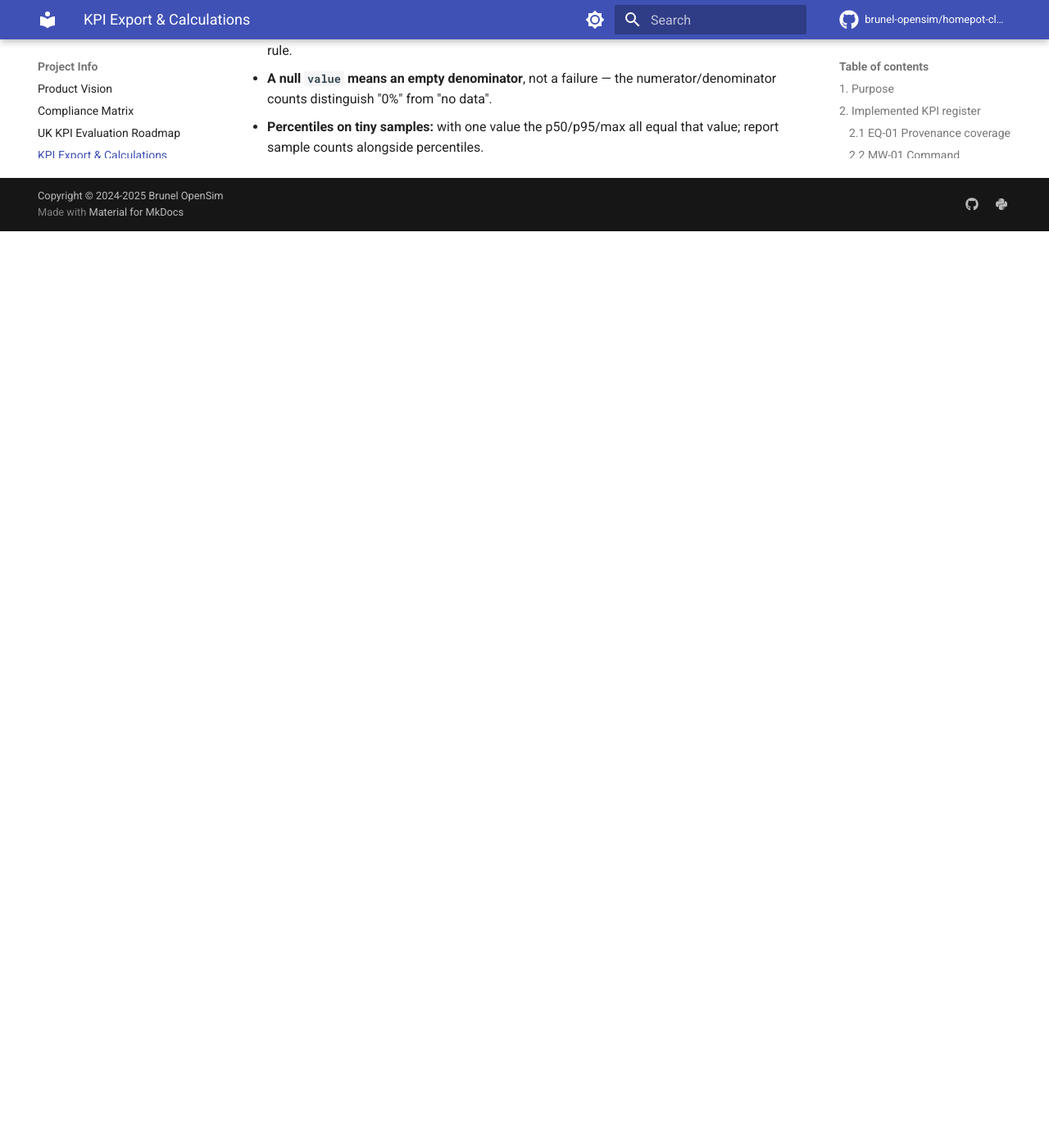
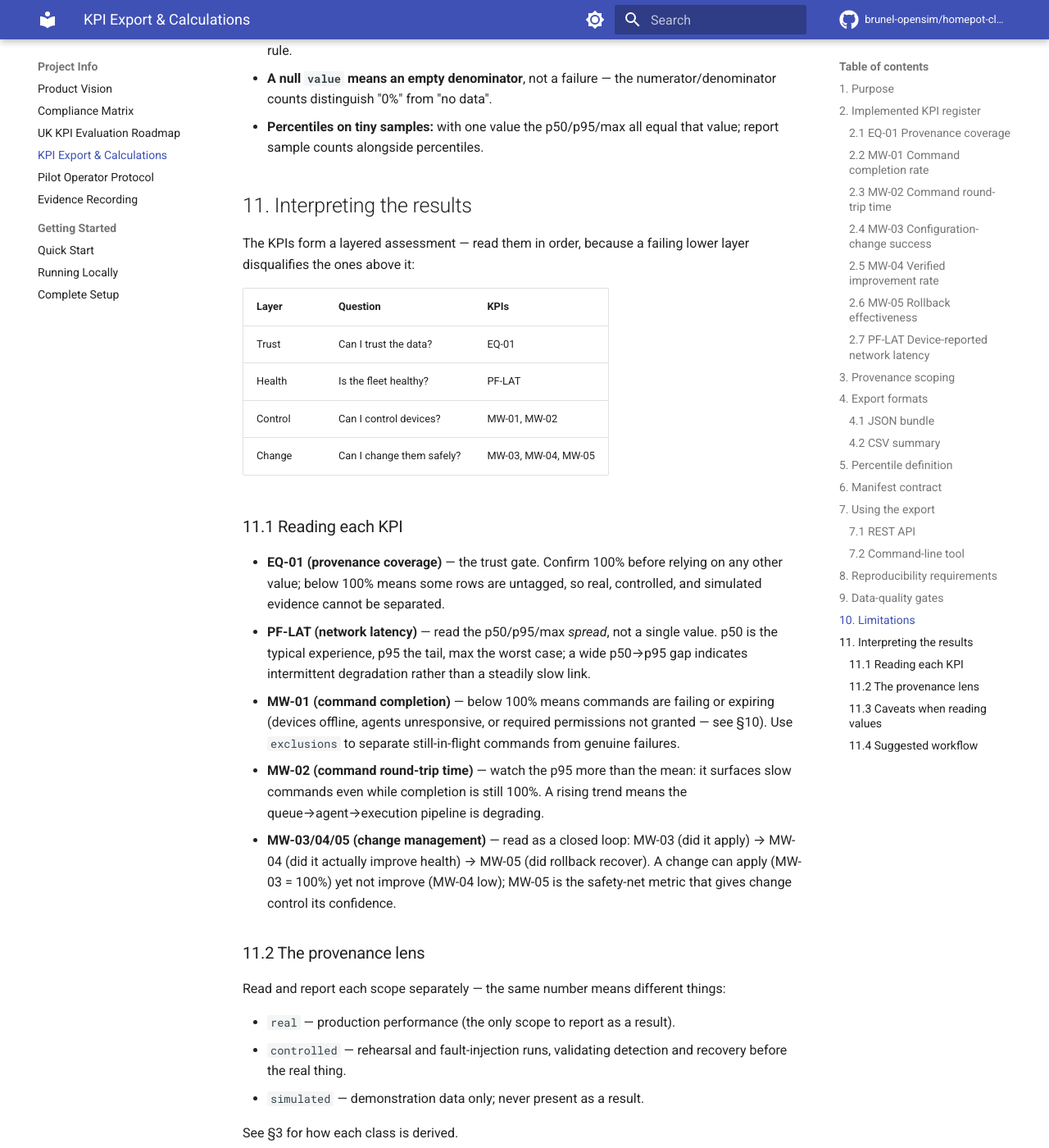
Before and after one commit to brunel-opensim/homepot-client, an MkDocs documentation site: the page built from docs/kpi-export.md, in a window 1280 px wide and 1400 px high, scrolled down 8138 px. Shown: the whole window at 82% size. Built offline with MkDocs 1.6.1 and Material for MkDocs 9.7.7, drawn with Linux system fonts in a browser that asks for light colours; comment, search, counter and statistics services are not loaded; the version menu is left out; before the commit the page ends 8420 px from its top, so only the background shows below that; some of the changed text lies outside the part shown.

Commit message:
docs: add guidance on interpreting KPI export results
Add §11 to kpi-export.md describing how a technician reads the KPIs as a
layered assessment (trust -> health -> control -> change), per-KPI reading
guidance, the provenance lens (real/controlled/simulated), reading caveats,
and a suggested workflow.

```diff
--- a/docs/kpi-export.md
+++ b/docs/kpi-export.md
@@ -302,3 +302,68 @@ until frozen in Phase 0.
   numerator/denominator counts distinguish "0%" from "no data".
 - **Percentiles on tiny samples:** with one value the p50/p95/max all equal
   that value; report sample counts alongside percentiles.
+
+## 11. Interpreting the results
+
+The KPIs form a layered assessment — read them in order, because a failing
+lower layer disqualifies the ones above it:
+
+| Layer | Question | KPIs |
+| --- | --- | --- |
+| Trust | Can I trust the data? | EQ-01 |
+| Health | Is the fleet healthy? | PF-LAT |
+| Control | Can I control devices? | MW-01, MW-02 |
+| Change | Can I change them safely? | MW-03, MW-04, MW-05 |
+
+### 11.1 Reading each KPI
+
+- **EQ-01 (provenance coverage)** — the trust gate. Confirm 100% before relying
+  on any other value; below 100% means some rows are untagged, so real,
+  controlled, and simulated evidence cannot be separated.
+- **PF-LAT (network latency)** — read the p50/p95/max *spread*, not a single
+  value. p50 is the typical experience, p95 the tail, max the worst case; a
+  wide p50→p95 gap indicates intermittent degradation rather than a steadily
+  slow link.
+- **MW-01 (command completion)** — below 100% means commands are failing or
+  expiring (devices offline, agents unresponsive, or required permissions not
+  granted — see §10). Use `exclusions` to separate still-in-flight commands
+  from genuine failures.
+- **MW-02 (command round-trip time)** — watch the p95 more than the mean: it
+  surfaces slow commands even while completion is still 100%. A rising trend
+  means the queue→agent→execution pipeline is degrading.
+- **MW-03/04/05 (change management)** — read as a closed loop: MW-03 (did it
+  apply) → MW-04 (did it actually improve health) → MW-05 (did rollback
+  recover). A change can apply (MW-03 = 100%) yet not improve (MW-04 low);
+  MW-05 is the safety-net metric that gives change control its confidence.
+
+### 11.2 The provenance lens
+
+Read and report each scope separately — the same number means different things:
+
+- `real` — production performance (the only scope to report as a result).
+- `controlled` — rehearsal and fault-injection runs, validating detection and
+  recovery before the real thing.
+- `simulated` — demonstration data only; never present as a result.
+
+See §3 for how each class is derived.
+
+### 11.3 Caveats when reading values
+
+- `value: null` is an empty denominator (no data), not a failure — check
+  `numerator`/`denominator` to distinguish "0%" from "no data" (§10).
+- With tiny samples a single event swings a rate to 0% or 100%; always read
+  `sample_count` beside the value, and treat percentiles on one or two points
+  with caution (§5).
+- Thresholds are TBD, so judge by **trend across runs** (compare `run_id`s)
+  rather than a single absolute value; the manifest's `git_commit` +
+  `calculation_version` make runs comparable (§6).
+- Cross-check the AI assistant's trust envelope: a low Gate B score (stale or
+  incomplete telemetry) should be reflected in the same run's KPIs.
+
+### 11.4 Suggested workflow
+
+1. Run the export over the operational window of interest, scoped by
+   site/device/type/provenance (§7).
+2. Read the manifest to pin the window and population (§6).
+3. Check EQ-01 = 100%, then PF-LAT, then MW-01/02, then MW-03/04/05.
+4. Report each scope separately, with `sample_count` beside every percentage.
```
